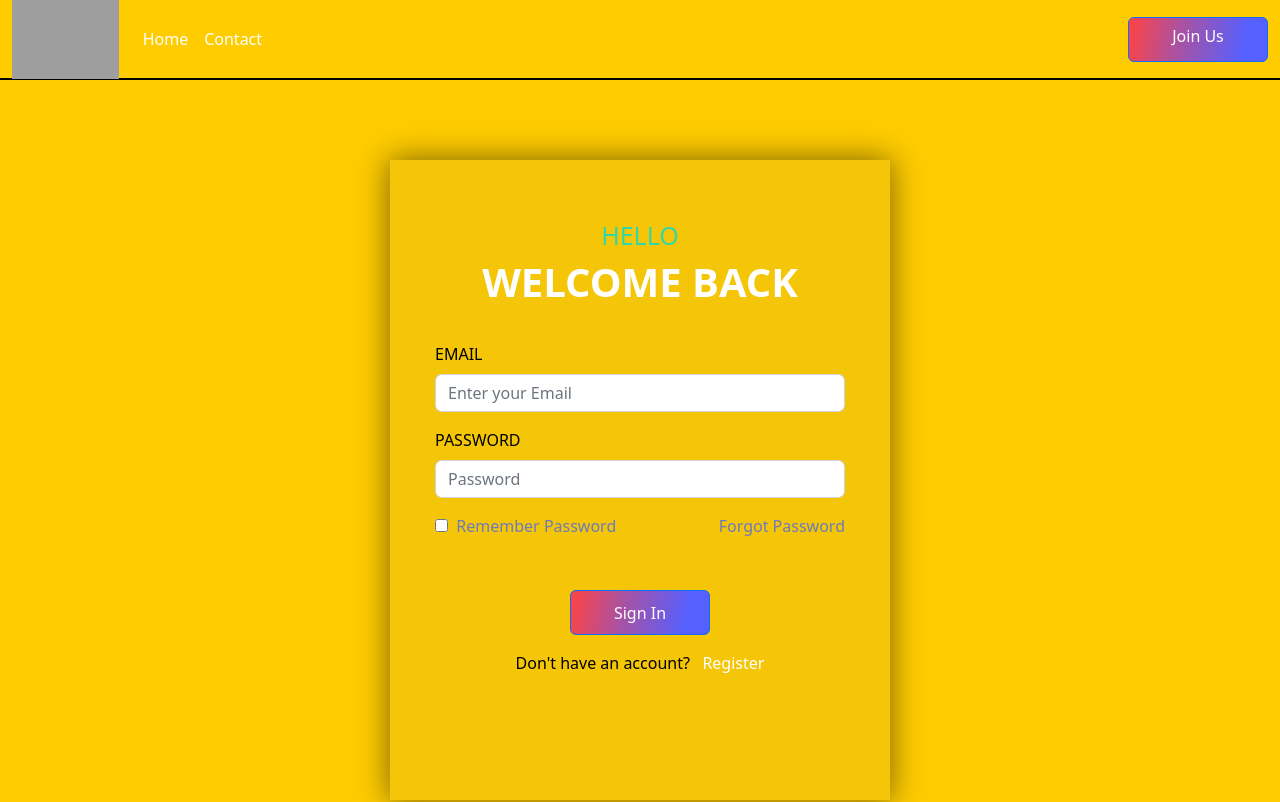
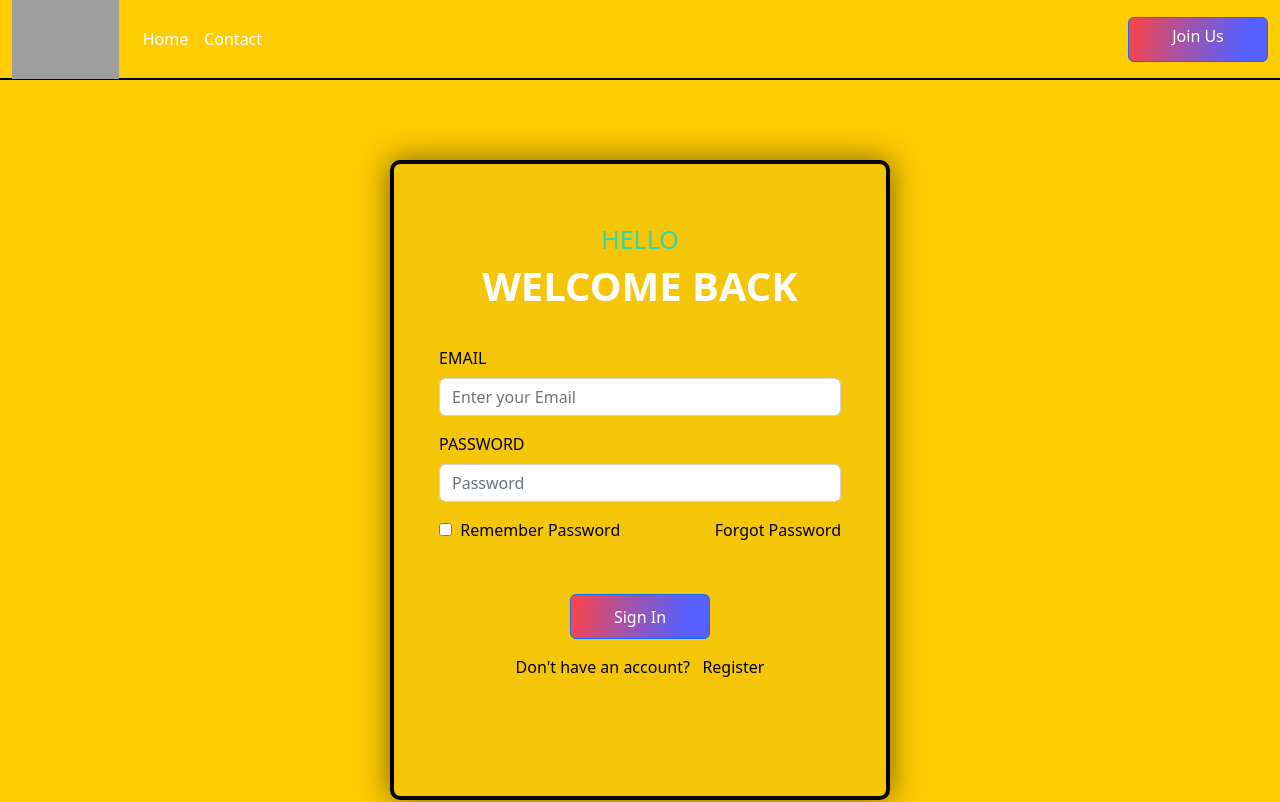
Before and after one commit to Mjvirusofficial/Movie-Booking-Application-by-DheerajSir, a React (Create React App) app: page /signin in a window 1280 px wide. Shown: the top 802 px of the page. Built offline with nearby package versions, Linux system fonts and the light colour scheme; grey boxes are pictures that could not be loaded.

Commit message:
Signup Signin Complete

```diff
--- a/src/Feature/User/Signin/Signin.css
+++ b/src/Feature/User/Signin/Signin.css
@@ -6,9 +6,12 @@
     /* background-image: url('https://mollys-filmpalast.com/wp-content/uploads/2019/04/buckets-of-popcorn-on-yellow-background-top-view-6Z8JRQL-e1554798876922.jpg') ; */
     background-repeat: no-repeat;
     background-size: 1330px;
+
 }
 
 .signinForm{
+    border: 4px solid black;
+    border-radius: 10px;
     width: 500px;
     margin-top: 80px;
     margin-bottom: 80px;
--- a/src/Feature/User/Signin/Signin.jsx
+++ b/src/Feature/User/Signin/Signin.jsx
@@ -34,11 +34,11 @@ export function Signin(){
                 <div className="linkWrapper mb-3">
                     <span>
                     <input type="checkbox" ></input> &nbsp;
-                    <NavLink to="" >
+                    <NavLink style={{textDecoration: 'none' , color: 'black'}} to="" >
                         Remember Password
                     </NavLink>
                     </span>
-                    <NavLink to="">
+                    <NavLink style={{textDecoration: 'none' , color: 'black'}} to="">
                         Forgot Password
                     </NavLink>
                 </div>
@@ -51,7 +51,7 @@ export function Signin(){
 
                 <span className="loginText" htmlFor="">
                 Don't have an account?  &nbsp;&nbsp;
-                <NavLink style={{textDecoration: 'none' , color: 'white'}} className="loginLink" to="/signup">
+                <NavLink style={{textDecoration: 'none' , color: 'black'}} className="loginLink" to="/signup">
                 Register</NavLink>
                 </span>
             </div>
```
